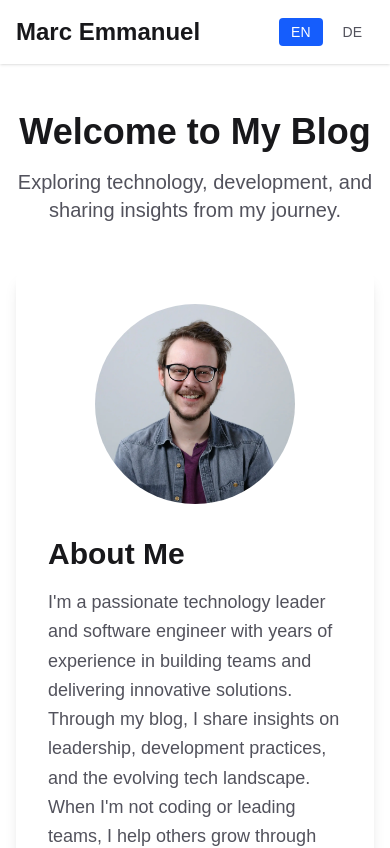
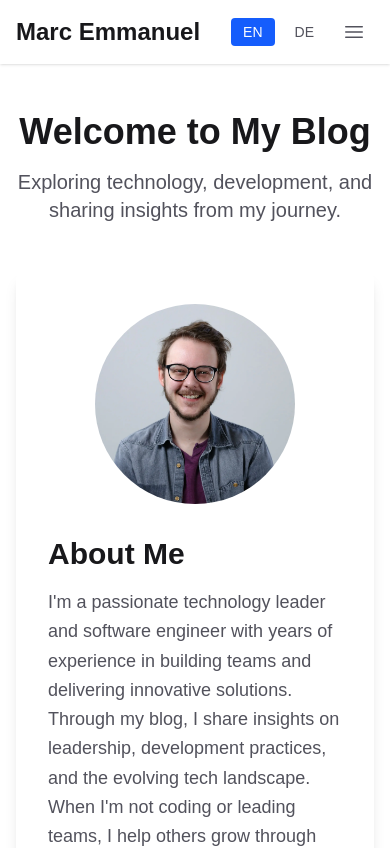
Before and after one commit to SheepFromHeaven/website, a Next.js app: page /en in a window 390 px wide. Shown: the top 848 px of the page. Built offline with nearby package versions, Linux system fonts and the light colour scheme; no server answers.

Commit message:
Add mobile navigation menu with hamburger button
Co-authored-by: SheepFromHeaven <8701422+SheepFromHeaven@users.noreply.github.com>

```diff
--- a/src/components/Navigation.tsx
+++ b/src/components/Navigation.tsx
@@ -2,10 +2,12 @@
 
 import {Link} from '@/i18n/routing';
 import {useTranslations} from 'next-intl';
+import {useState} from 'react';
 import LanguageSwitcher from './LanguageSwitcher';
 
 export default function Navigation() {
   const t = useTranslations('navigation');
+  const [isMobileMenuOpen, setIsMobileMenuOpen] = useState(false);
 
   return (
     <nav className="bg-white dark:bg-zinc-900 shadow-sm">
@@ -45,9 +47,67 @@ export default function Navigation() {
               {t('privacy')}
             </Link>
             <LanguageSwitcher />
+            {/* Mobile menu button */}
+            <button
+              onClick={() => setIsMobileMenuOpen(!isMobileMenuOpen)}
+              className="md:hidden inline-flex items-center justify-center p-2 rounded-md text-zinc-600 dark:text-zinc-400 hover:text-zinc-900 dark:hover:text-zinc-50 hover:bg-zinc-100 dark:hover:bg-zinc-800 focus:outline-none focus:ring-2 focus:ring-inset focus:ring-zinc-500"
+              aria-expanded={isMobileMenuOpen}
+              aria-label="Toggle navigation menu"
+            >
+              <svg
+                className="h-6 w-6"
+                fill="none"
+                viewBox="0 0 24 24"
+                strokeWidth="1.5"
+                stroke="currentColor"
+                aria-hidden="true"
+              >
+                {isMobileMenuOpen ? (
+                  <path strokeLinecap="round" strokeLinejoin="round" d="M6 18L18 6M6 6l12 12" />
+                ) : (
+                  <path strokeLinecap="round" strokeLinejoin="round" d="M3.75 6.75h16.5M3.75 12h16.5m-16.5 5.25h16.5" />
+                )}
+              </svg>
+            </button>
           </div>
         </div>
       </div>
+
+      {/* Mobile menu */}
+      {isMobileMenuOpen && (
+        <div className="md:hidden">
+          <div className="px-2 pt-2 pb-3 space-y-1 sm:px-3 border-t border-zinc-200 dark:border-zinc-800">
+            <Link
+              href="/"
+              className="block text-zinc-600 dark:text-zinc-400 hover:text-zinc-900 dark:hover:text-zinc-50 hover:bg-zinc-50 dark:hover:bg-zinc-800 px-3 py-2 rounded-md text-base font-medium transition-colors"
+              onClick={() => setIsMobileMenuOpen(false)}
+            >
+              {t('home')}
+            </Link>
+            <Link
+              href="/coaching"
+              className="block text-zinc-600 dark:text-zinc-400 hover:text-zinc-900 dark:hover:text-zinc-50 hover:bg-zinc-50 dark:hover:bg-zinc-800 px-3 py-2 rounded-md text-base font-medium transition-colors"
+              onClick={() => setIsMobileMenuOpen(false)}
+            >
+              {t('coaching')}
+            </Link>
+            <Link
+              href="/imprint"
+              className="block text-zinc-600 dark:text-zinc-400 hover:text-zinc-900 dark:hover:text-zinc-50 hover:bg-zinc-50 dark:hover:bg-zinc-800 px-3 py-2 rounded-md text-base font-medium transition-colors"
+              onClick={() => setIsMobileMenuOpen(false)}
+            >
+              {t('imprint')}
+            </Link>
+            <Link
+              href="/privacy"
+              className="block text-zinc-600 dark:text-zinc-400 hover:text-zinc-900 dark:hover:text-zinc-50 hover:bg-zinc-50 dark:hover:bg-zinc-800 px-3 py-2 rounded-md text-base font-medium transition-colors"
+              onClick={() => setIsMobileMenuOpen(false)}
+            >
+              {t('privacy')}
+            </Link>
+          </div>
+        </div>
+      )}
     </nav>
   );
 }
```
